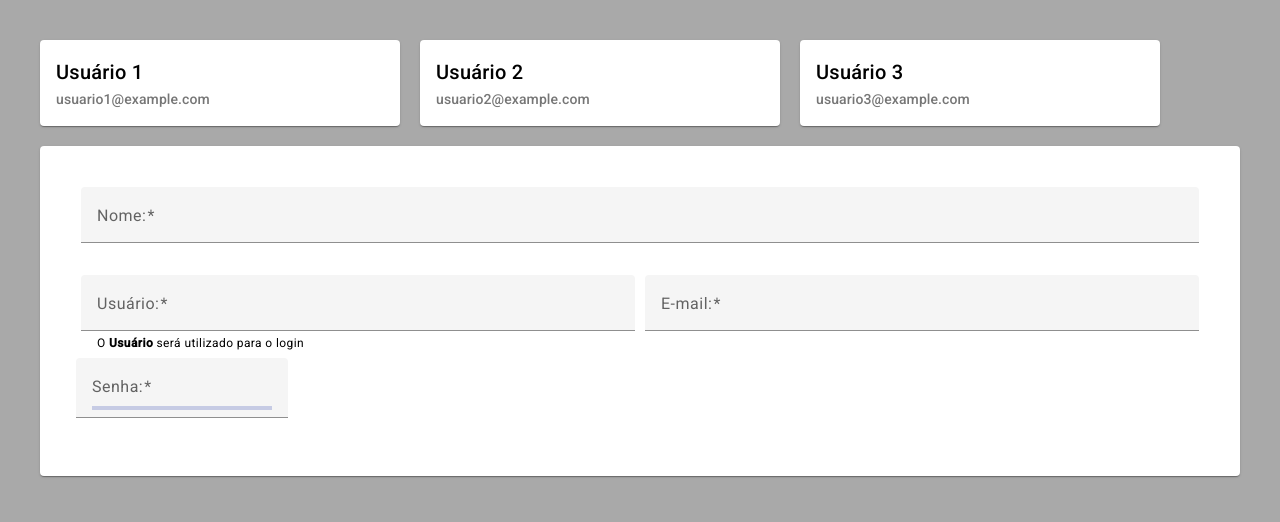
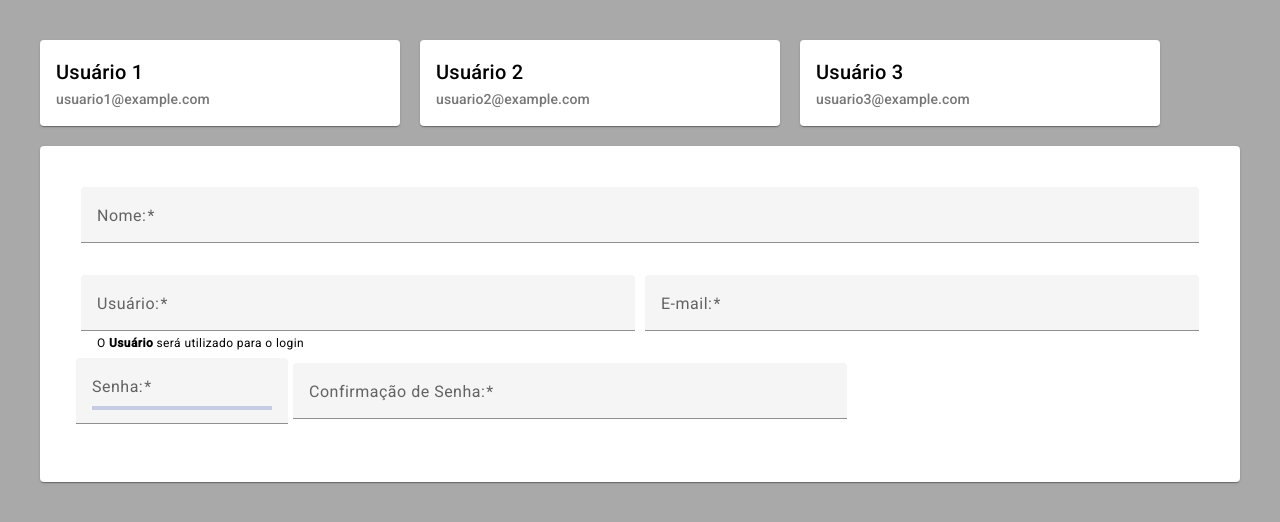
Before and after one commit to heberGustavo/cadastros-usuarios, an Angular app: page / in a window 1280 px wide. Shown: the top 522 px of the page. Built offline with nearby package versions, Linux system fonts and the light colour scheme.

Commit message:
Criação do Campo de Confirmação de Senha

```diff
--- a/src/app/components/user-form/user-form.component.html
+++ b/src/app/components/user-form/user-form.component.html
@@ -1,6 +1,6 @@
 <mat-card>
     <mat-card-content>
-        <form class="user-form">
+        <form class="user-form" #userForm="ngForm" appPasswordConfirmationValidator>
             <div class="user-form__row">
                 <mat-form-field class="user-form__item user-form__item-100">
                     <mat-label>Nome:</mat-label>
@@ -77,6 +77,24 @@
                         [value]="passwordStrengthValue"
                     ></mat-progress-bar>
                 </mat-form-field>
+                <mat-form-field class="user-form__item user-form__item-50">
+                    <mat-label>Confirmação de Senha:</mat-label>
+                    <input
+                        autocomplete="one-time-code"
+                        type="text"
+                        name="confirmacaoSenha"
+                        matInput
+                        ngModel
+                        #passwordConfirmationControl="ngModel"
+                        required
+                    />
+                    <mat-error *ngIf="passwordConfirmationControl.hasError('required')">
+                        A <strong>Confirmação de Senha</strong> é obrigatória
+                    </mat-error>
+                    <mat-error *ngIf="passwordConfirmationControl.hasError('invalidPasswordConfirmation') && !passwordConfirmationControl.hasError('required')">
+                        As <strong>Senhas</strong> estão incorretas
+                    </mat-error>
+                </mat-form-field>
             </div>
         </form>
     </mat-card-content>
--- a/src/app/directives/directives.module.ts
+++ b/src/app/directives/directives.module.ts
@@ -3,17 +3,20 @@
 import { EmailPatternValidatorDirective } from './email-pattern-validator.directive';
 import { CredentialsValidatorDirective } from './credentials-validator.directive';
 import { PasswordStrengthValidatorDirective } from './password-strength-validator.directive';
+import { PasswordConfirmationValidatorDirective } from './password-confirmation-validator.directive';
 
 @NgModule({
     declarations: [
     EmailPatternValidatorDirective,
     CredentialsValidatorDirective,
-    PasswordStrengthValidatorDirective
+    PasswordStrengthValidatorDirective,
+    PasswordConfirmationValidatorDirective
   ],
     exports: [
       EmailPatternValidatorDirective,
       CredentialsValidatorDirective,
       PasswordStrengthValidatorDirective,
+      PasswordConfirmationValidatorDirective,
     ],
 })
 export class DirectivesModules {
--- /dev/null
+++ b/src/app/directives/password-confirmation-validator.directive.ts
@@ -0,0 +1,25 @@
+import { Directive } from '@angular/core';
+import { AbstractControl, NG_VALIDATORS, ValidationErrors, Validator } from '@angular/forms';
+
+@Directive({
+  selector: '[appPasswordConfirmationValidator]',
+  providers: [{
+    provide: NG_VALIDATORS,
+    useExisting: PasswordConfirmationValidatorDirective,
+    multi: true
+  }]
+})
+export class PasswordConfirmationValidatorDirective implements Validator {
+  validate(control: AbstractControl): ValidationErrors | null {
+    if(!control.value.confirmacaoSenha) return null;
+
+    const passwordConfirmationControl = control.get('confirmacaoSenha');
+
+    if(control.value.senha !== control.value.confirmacaoSenha){
+      passwordConfirmationControl?.setErrors({ 'invalidPasswordConfirmation': true }); //Atrela ao controle do Input
+      return { 'invalidPasswordConfirmation': true }; //Atrelado ao controle do Form
+    }
+
+    return null;
+  }
+}
```
